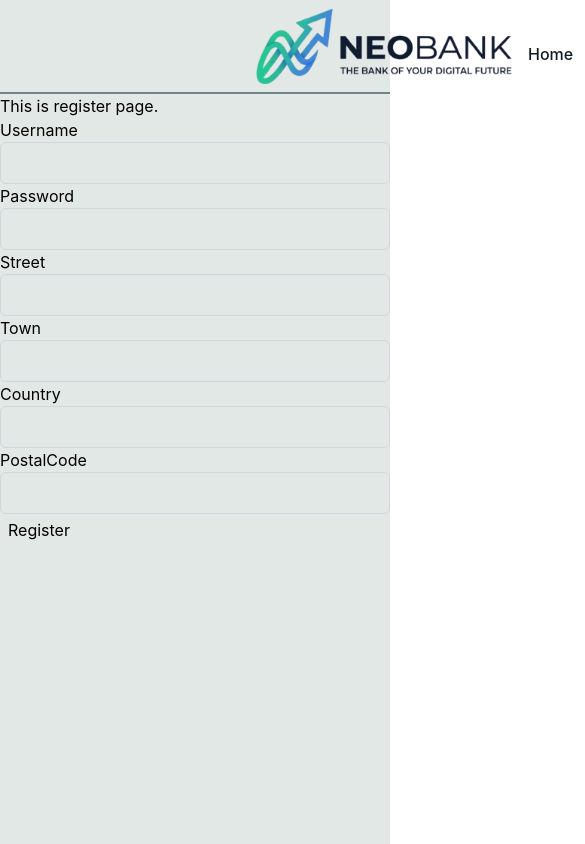
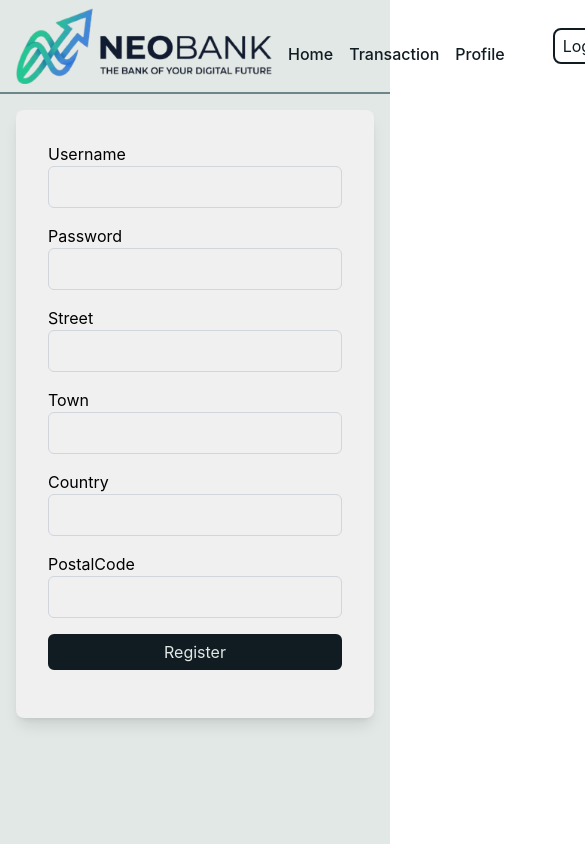
Before and after one commit to DragosNicula/neobank-spring-boot, a React (Vite) app in the folder frontend/: page /register in a window 390 px wide. Shown: the top 844 px of the page, 585 px wide, since content can reach past the window. Built offline with nearby package versions, Linux system fonts and the light colour scheme.

Commit message:
Style RegisterPage with Card/Button variant system, clean up duplicate className overrides

```diff
--- a/frontend/src/App.tsx
+++ b/frontend/src/App.tsx
@@ -2,7 +2,7 @@ import { BrowserRouter, Routes, Route } from 'react-router-dom';
 import RegisterPage from './pages/RegisterPage';
 import HomePage from './pages/HomePage';
 import LoginPage from './pages/LoginPage';
-import DashboardPage from './pages/DashboardPage';
+import ProfilePage from './pages/ProfilePage';
 import TransactionPage from './pages/TransactionPage';
 import Navbar from './components/Navbar';
 import './App.css'
@@ -20,7 +20,7 @@ function App() {
             <Route path="/" element={<HomePage />} />
             <Route path="/register" element={<RegisterPage />} />
             <Route path="/login" element={<LoginPage />} />
-            <Route path="/dashboard" element={<DashboardPage />} />
+            <Route path="/profile" element={<ProfilePage />} />
             <Route path="/transaction" element={<TransactionPage />} />
           </Routes>
         </BrowserRouter>
--- a/frontend/src/components/AccountCard.tsx
+++ b/frontend/src/components/AccountCard.tsx
@@ -1,12 +1,18 @@
 import type { AccountCardProps } from '../types/AccountCardProps';
+import Card from './Card';
 
 function AccountCard({ currency, iban, sold }: AccountCardProps) {
      return (
-          <div>
-               <h3>Currency: {currency}</h3>
-               <h3>Iban: {iban}</h3>
-               <h3>Sold: {sold}</h3>
+          <div className="p-4">
+               <Card >
+                    <p className="text-sm text-slate">{currency} account</p>
+                    <p className="text-3xl font-medium text-ink">{sold} {currency}</p>
+                    <div className="border-t border-mist pt-2">
+                         <p className="text-sm text-slate">{iban}</p>
+                    </div>
+               </Card>
           </div>
+
      )
 }
 
--- a/frontend/src/components/Navbar.tsx
+++ b/frontend/src/components/Navbar.tsx
@@ -20,7 +20,7 @@ function Navbar() {
 
      return (
           <div className="flex justify-between items-center bg-mist border-b-2 border-border-navbar">
-               <div className="flex px-64 items-center">
+               <div className="flex px-4 md:px-12 lg:px-64 items-center">
                     <div className="w-64 pb-2 pt-2">
                          <img src={logo} alt="Logo" />
                     </div>
@@ -31,7 +31,7 @@ function Navbar() {
                     </div>
                </div>
 
-               <div className="flex px-32">
+               <div className="flex px-4 md:px-12 lg:px-32">
                     {auth?.isLoggedIn ?
                          <Button variant={"primary"} type={"button"} children={"Logout"} onClick={startLogoutProcess} /> :
                          <div className="flex gap-2">
--- a/frontend/src/pages/DashboardPage.tsx
+++ b/frontend/src/pages/ProfilePage.tsx
@@ -4,7 +4,7 @@ import { getAllAccounts } from '../services/AccountService';
 import type { AccountResponse } from '../types/AccountResponse';
 import AccountCard from '../components/AccountCard';
 
-function DashboardPage() {
+function ProfilePage() {
      const [accounts, setAccounts] = useState<AccountResponse[]>([]);
      const [loading, setLoading] = useState<boolean>(true);
 
@@ -39,7 +39,7 @@ function DashboardPage() {
                <ProtectedRoute>
 
                     {accounts.map(account => (
-                         <AccountCard key={account.iban} currency={account.currency} iban={account.iban} sold={account.sold} />
+                         <AccountCard key={account.iban} currency={account.currency} iban={account.iban} sold={account.sold.toLocaleString()} />
                     ))}
 
                </ProtectedRoute>
@@ -47,4 +47,4 @@ function DashboardPage() {
      )
 }
 
-export default DashboardPage;
+export default ProfilePage;
--- a/frontend/src/pages/RegisterPage.tsx
+++ b/frontend/src/pages/RegisterPage.tsx
@@ -2,6 +2,7 @@ import { useState } from 'react';
 import type { UserRequest } from '../types/UserRequest';
 import TextInput from '../components/TextInput';
 import Button from '../components/Button';
+import Card from '../components/Card';
 import { createUser } from '../services/UserService';
 import { useNavigate } from 'react-router-dom'
 
@@ -38,18 +39,20 @@ function RegisterPage() {
      }
 
      return (
-          <div>
-               <h1>This is register page.</h1>
+          <div className="p-4">
+               <Card className={"flex flex-col gap-4"}>
                     <TextInput label={"Username"} value={user.username} field={"username"} handleInput={handleFieldChange} />
                     <TextInput label={"Password"} value={user.password} field={"password"} handleInput={handleFieldChange} />
                     <TextInput label={"Street"} value={user.street} field={"street"} handleInput={handleFieldChange} />
                     <TextInput label={"Town"} value={user.town} field={"town"} handleInput={handleFieldChange} />
                     <TextInput label={"Country"} value={user.country} field={"country"} handleInput={handleFieldChange} />
                     <TextInput label={"PostalCode"} value={user.postalCode} field={"postalCode"} handleInput={handleFieldChange} />
-               <Button className={"bg-emerald px-2 py-1 rounded-md text-paper"}  type={"button"} disabled={isSubmitting} children={"Register"} onClick={registerProcess} />
+                    <Button variant={"primary"} type={"button"} disabled={isSubmitting} children={"Register"} onClick={registerProcess} />
                     <h3>{errorMessage}</h3>
                     {isSubmitting && <h3>Registering...</h3>}
+               </Card>
           </div>
+
      )
 }
 
--- a/frontend/src/pages/TransactionPage.tsx
+++ b/frontend/src/pages/TransactionPage.tsx
@@ -70,7 +70,7 @@ function TransactionPage() {
                          <Button className={"self-center"} type="button" variant={"primary"} disabled={isSubmitting} children={"Done"} onClick={createTransaction} />
                          <h3>{errorMessage}</h3>
                          {isSubmitting && <h3>Processing transaction...</h3>}
-                         <h3>{transactionStatus}</h3>
+                         <h3 className={"self-center"}>{transactionStatus}</h3>
                     </Card>
                </ProtectedRoute>
           </div>
--- a/frontend/src/types/AccountCardProps.ts
+++ b/frontend/src/types/AccountCardProps.ts
@@ -1,5 +1,5 @@
 export interface AccountCardProps {
     currency: string;
     iban: string;
-    sold: number;
+    sold: string;
 }
--- a/frontend/src/types/AccountResponse.ts
+++ b/frontend/src/types/AccountResponse.ts
@@ -1,5 +1,5 @@
 export interface AccountResponse {
     currency: string;
     iban: string;
-    sold: number;
+    sold: string;
 }
```
Lines whose indentation alone changed are shown as unchanged.
